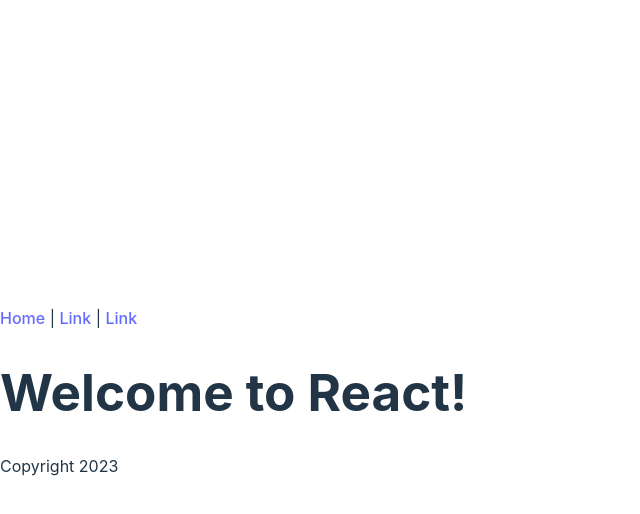
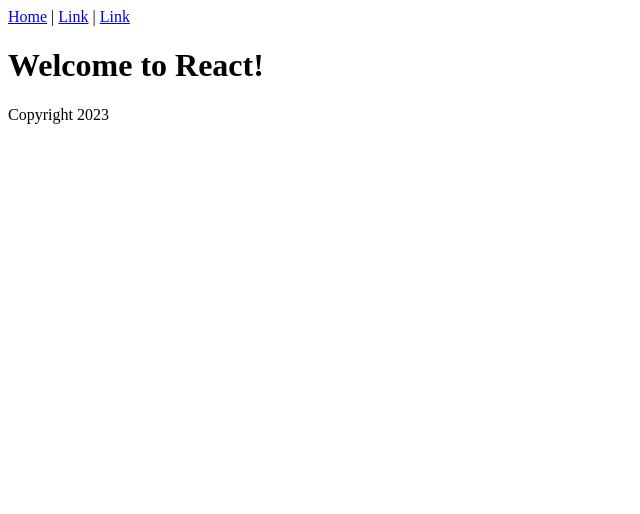
Before and after one commit to morganwinkler/simple-mini-capstone-frontend, a React (Vite) app: page / in a window 1280 px wide. Shown: the top 514 px of the page, without its empty margins (0-640 px from the left). Built offline with nearby package versions, Linux system fonts and the light colour scheme.

Commit message:
Update index.css

```diff
--- a/src/index.css
+++ b/src/index.css
@@ -1,69 +1,3 @@
-:root {
-  font-family: Inter, system-ui, Avenir, Helvetica, Arial, sans-serif;
-  line-height: 1.5;
-  font-weight: 400;
-
-  color-scheme: light dark;
-  color: rgba(255, 255, 255, 0.87);
-  background-color: #242424;
-
-  font-synthesis: none;
-  text-rendering: optimizeLegibility;
-  -webkit-font-smoothing: antialiased;
-  -moz-osx-font-smoothing: grayscale;
-  -webkit-text-size-adjust: 100%;
+html {
+  scroll-behavior: smooth;
 }
-
-a {
-  font-weight: 500;
-  color: #646cff;
-  text-decoration: inherit;
-}
-a:hover {
-  color: #535bf2;
-}
-
-body {
-  margin: 0;
-  display: flex;
-  place-items: center;
-  min-width: 320px;
-  min-height: 100vh;
-}
-
-h1 {
-  font-size: 3.2em;
-  line-height: 1.1;
-}
-
-button {
-  border-radius: 8px;
-  border: 1px solid transparent;
-  padding: 0.6em 1.2em;
-  font-size: 1em;
-  font-weight: 500;
-  font-family: inherit;
-  background-color: #1a1a1a;
-  cursor: pointer;
-  transition: border-color 0.25s;
-}
-button:hover {
-  border-color: #646cff;
-}
-button:focus,
-button:focus-visible {
-  outline: 4px auto -webkit-focus-ring-color;
-}
-
-@media (prefers-color-scheme: light) {
-  :root {
-    color: #213547;
-    background-color: #ffffff;
-  }
-  a:hover {
-    color: #747bff;
-  }
-  button {
-    background-color: #f9f9f9;
-  }
-}
```
